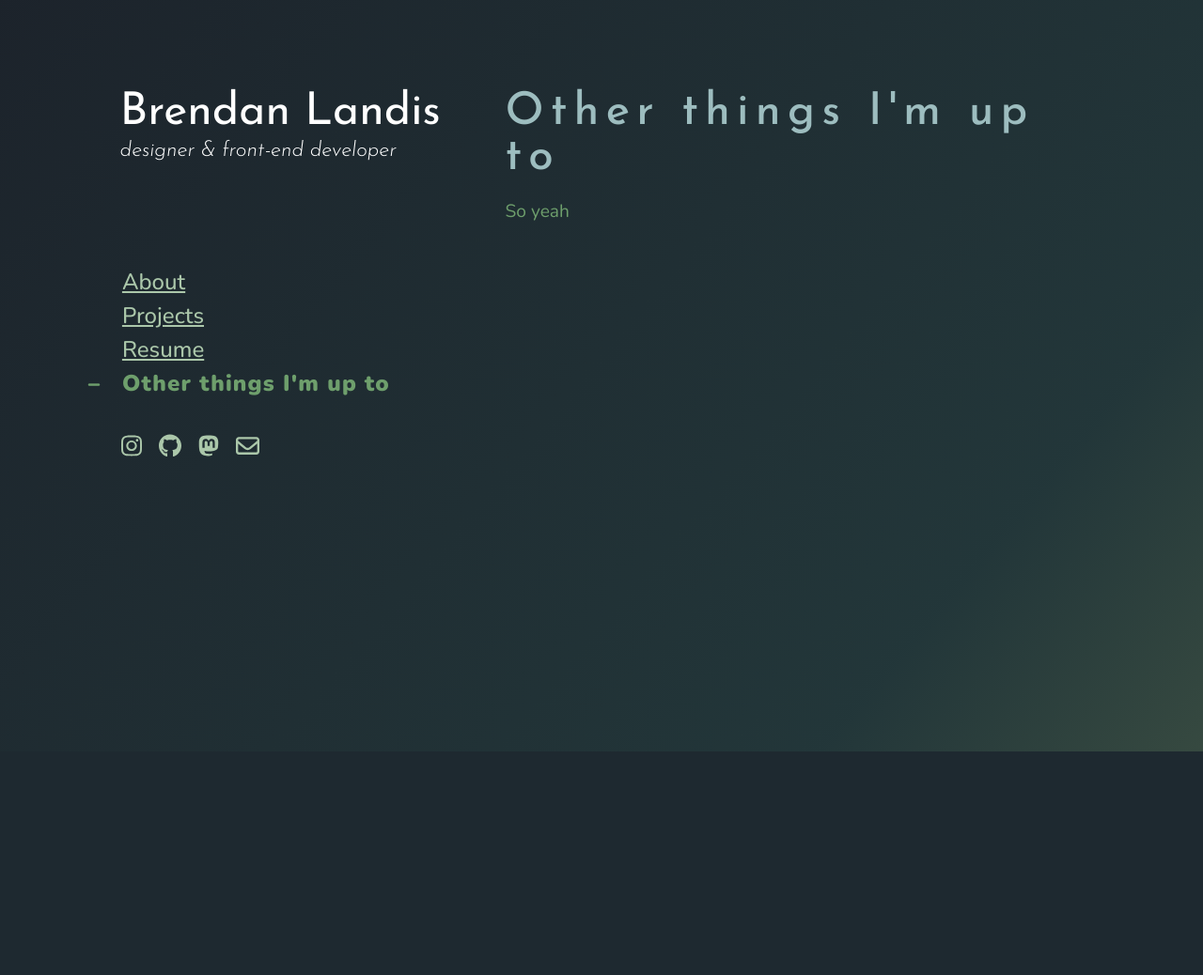
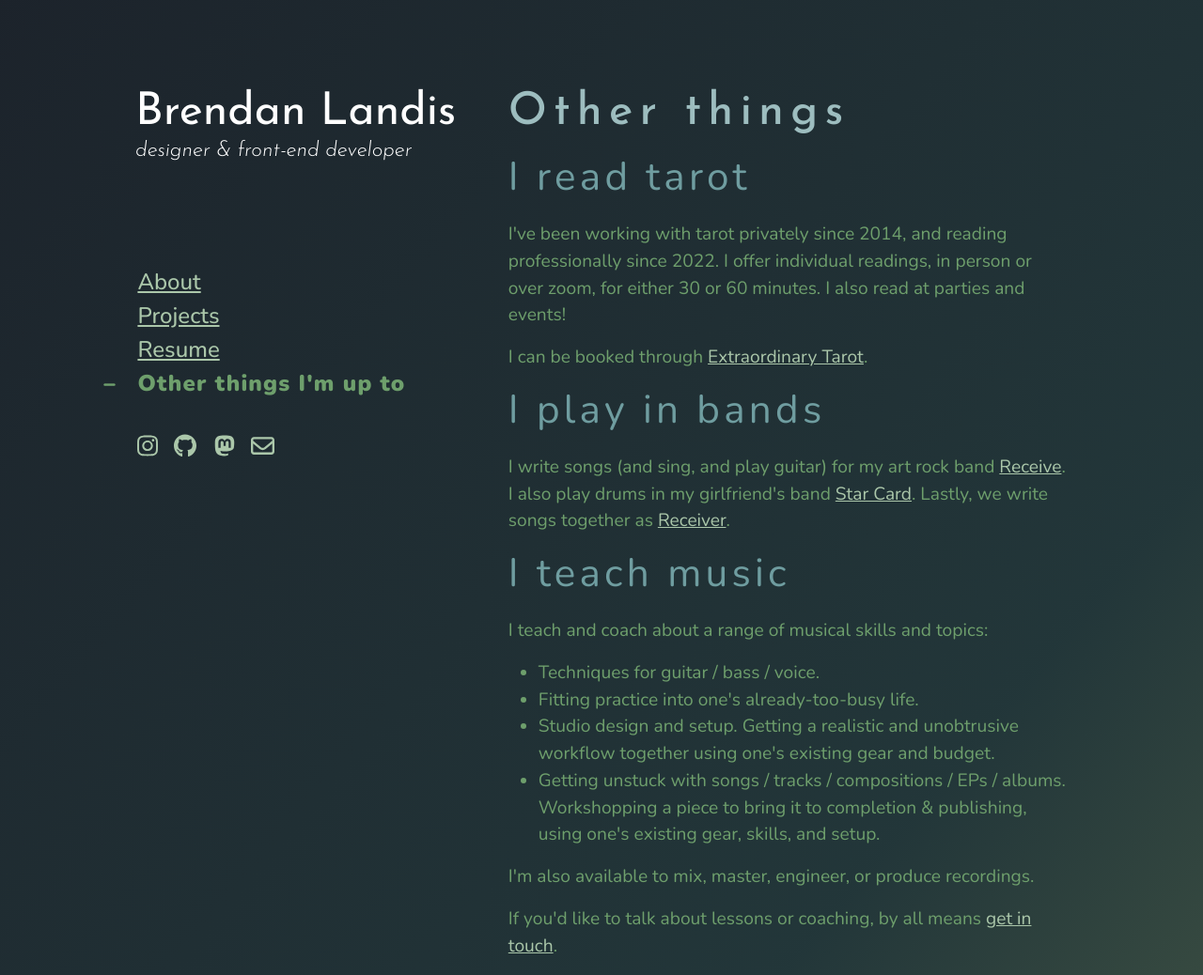
Before and after one commit to brendanlandis/brendanlandis.com, a PHP site: page /other/ in a window 1280 px wide. Shown: the whole page at 94% size. Before the commit the page ends 800 px from the top, so only its background shows below. Run offline with PHP 8.4, Linux system fonts and the light colour scheme.

Commit message:
last revisions for the moment

```diff
--- a/other/index.php
+++ b/other/index.php
@@ -1,5 +1,6 @@
 <!DOCTYPE html>
 <html class="no-js" lang="en">
+
 <head>
     <meta charset="utf-8" />
     <meta name="viewport" content="width=device-width, initial-scale=1" />
@@ -11,11 +12,36 @@
 <body class="other">
     <?php include "../header.php"; ?>
     <main>
-            <h2>Other things I'm up to</h2>
+        <h2>Other things</h2>
         <section>
-                So yeah
+
+            <h3>I read tarot</h3>
+            <p>I've been working with tarot privately since 2014, and reading professionally since 2022. I offer individual readings, in person or over zoom, for either 30 or 60 minutes. I also read at parties and events!</p>
+
+            <p>I can be booked through <a href="https://www.calleynelson.com/service-page/new-online-readings-w-brendan-landis">Extraordinary Tarot</a>.</p>
+
+            <h3>I play in bands</h3>
+
+            <p>I write songs (and sing, and play guitar) for my art rock band <a href="https://receive.blue/">Receive</a>. I also play drums in my girlfriend's band <a href="https://starcard.bandcamp.com/album/freak-world-ep">Star Card</a>. Lastly, we write songs together as <a href="https://www.instagram.com/__receiver/">Receiver</a>.</p>
+
+            <h3>I teach music</h3>
+            <p>
+                I teach and coach about a range of musical skills and topics:
+            <ul>
+                <li>Techniques for guitar / bass / voice.</li>
+                <li>Fitting practice into one's already-too-busy life.</li>
+                <li>Studio design and setup. Getting a realistic and unobtrusive workflow together using one's existing gear and budget.</li>
+                <li>Getting unstuck with songs / tracks / compositions / EPs / albums. Workshopping a piece to bring it to completion &amp; publishing, using one's existing gear, skills, and setup.</li>
+            </ul>
+            </p>
+
+            <p>I'm also available to mix, master, engineer, or produce recordings.</p>
+
+            <p>If you'd like to talk about lessons or coaching, by all means <a href="&#x6D;a&#105;&#x6C;t&#111;&colon;b&#64;&#115;lo&#x77;&#110;am&#101;s&period;&#110;e&#x74;" title="email me">get in touch</a>.</p>
+
         </section>
     </main>
     <?php include "../footer.php"; ?>
 </body>
+
 </html>
--- a/resume/index.php
+++ b/resume/index.php
@@ -13,6 +13,8 @@
     <?php include "../header.php"; ?>
     <main>
         <h2>Resume</h2>
+        <a href="/img/resume_brendanlandis.pdf" class="download-resume">Download this as a PDF</a>
+
         <section id="skills">
             <h3>Skills</h3>
             <ul>
--- a/scss/helpers/mq.scss
+++ b/scss/helpers/mq.scss
@@ -6,8 +6,8 @@ $mq-sm-min: 400px;
 $mq-sm-max: 480px;
 $mq-md-min: 481px;
 $mq-md-med: 550px;
-$mq-md-max: 768px;
-$mq-lg-min: 769px;
+$mq-md-max: 991px;
+$mq-lg-min: 992px;
 $mq-lg-max: 1024px;
 $mq-xl-min: 1025px;
 $mq-xl-med: 1200px;
@@ -40,7 +40,8 @@ $media-query-free-breakpoint: 900px;
 
 // sizes
 
-$desktop-break: $mq-xl-min;
+$desktop-break: $mq-lg-min;
+$large-break: $mq-xl-min;
 $tablet-break: $mq-md-med;
 
 @include respond-to(0, $desktop-break) {
--- a/scss/pages/resume.scss
+++ b/scss/pages/resume.scss
@@ -6,6 +6,14 @@
     }
     section {
         margin-bottom: 3em;
+    }
+    h2 {
+        margin-bottom: 0;
+    }
+    .download-resume {
+        display: inline-block;
+        margin-bottom: 2em;
+        font-style: italic;
     }
     #experience, #education {
         ul:not(.job-notes) {
```
Also changed, not shown: projects/index.php (+11 -11 lines), css/screen.css, 1 other file. Lines whose indentation alone changed are shown as unchanged.
